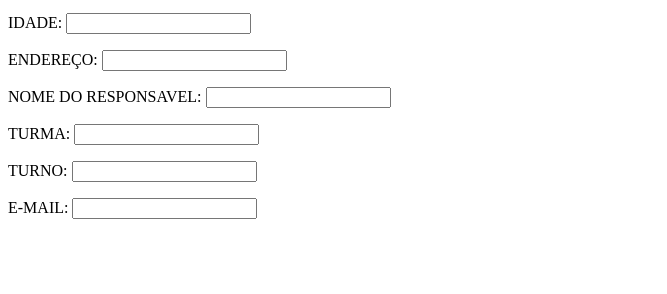
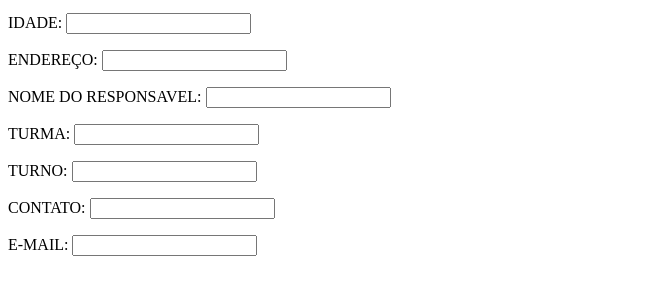
Before and after one commit to niiggie31/FORMULARIO, a plain HTML site: page index.html in a window 1280 px wide. Shown: the part 104-398 px from the top of the page, without its empty margins (0-667 px from the left). Drawn offline with Linux system fonts and the light colour scheme.

Commit message:
Update index.html

```diff
--- a/index.html
+++ b/index.html
@@ -15,8 +15,8 @@
            <P>NOME DO RESPONSAVEL: <INPUT TYPE="TEXT" NAME="NOME DO RESPONSALVEL" ID="NOME DO RESPIONSAVEL"</P>
            <P>TURMA: <INPUT TYPE="TEXT" NAME="TURMA" ID="TURMA"</P>
           <P>TURNO: <INPUT TYPE="TEXT" NAME="TURNO" ID="TURNO"</P>
-         <P>E-MAIL: <INPUT TYPE="TEXT" NAME="E-MAIL" ID="E-MAIL"</P>
-
+        <P>CONTATO: <INPUT TYPE="TEXT" NAME="CONTATO" ID="CONTATO"</P>
+            <P>E-MAIL: <INPUT TYPE="TEXT" NAME="E-MAIL" ID="E-MAIL"</P>
 
 
     </form>
```
